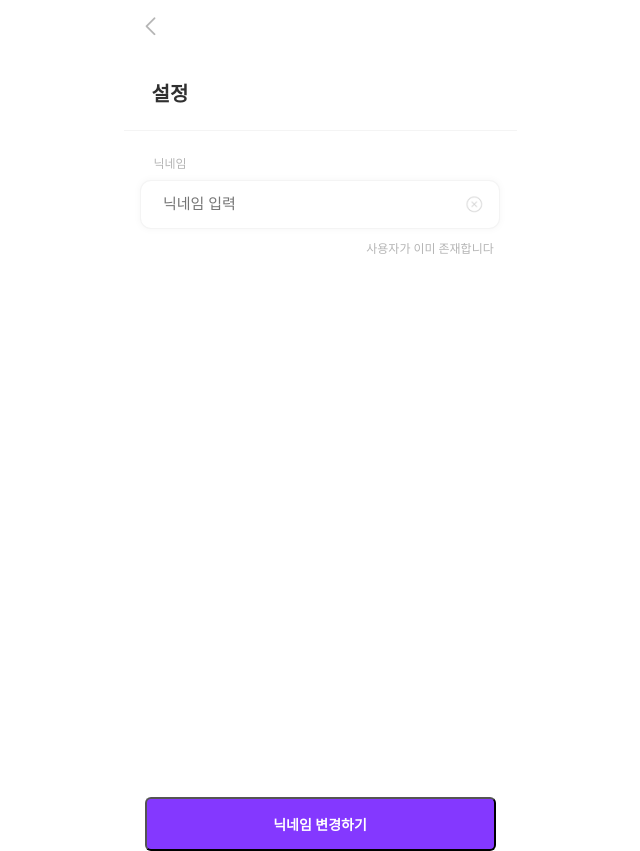
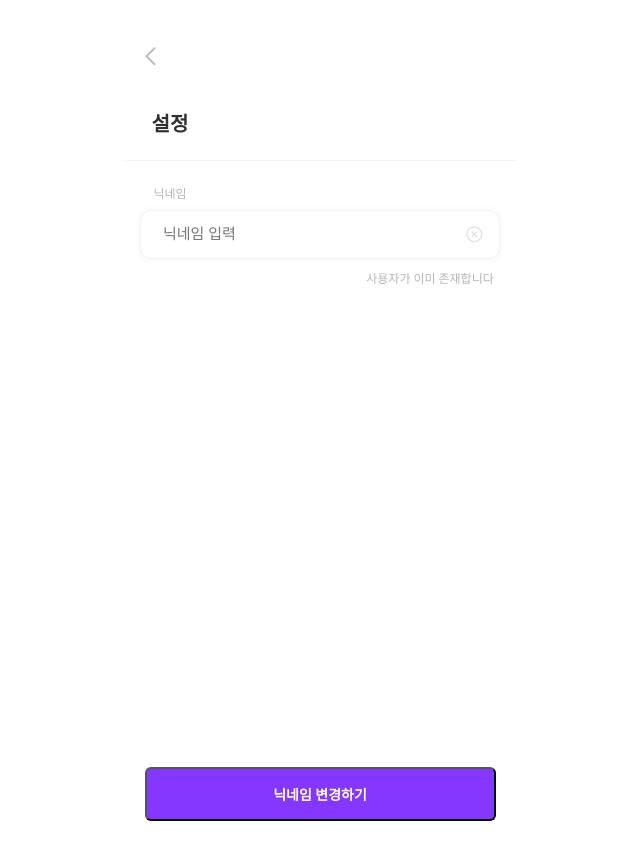
Before and after one commit to 11th-LikeLion-DragOn/DragOn_Front, a React (Create React App) app: page /changenick in a window 1280 px wide. Shown: the whole page, without its empty margins (320-960 px from the left). After the commit the page ends 821 px from the top, so only its background shows below. Built offline with nearby package versions, Linux system fonts and the light colour scheme.

Commit message:
style: css 수정

```diff
--- a/src/pages/ChangeNickPage.js
+++ b/src/pages/ChangeNickPage.js
@@ -106,7 +106,7 @@ const Input = styled.input`
   }
 `;
 const Btn = styled.button`
-  margin-top: 540px;
+  margin-top: 480px;
   border-radius: 6px;
   background: var(--purple_01, #8438ff);
   display: flex;
```
